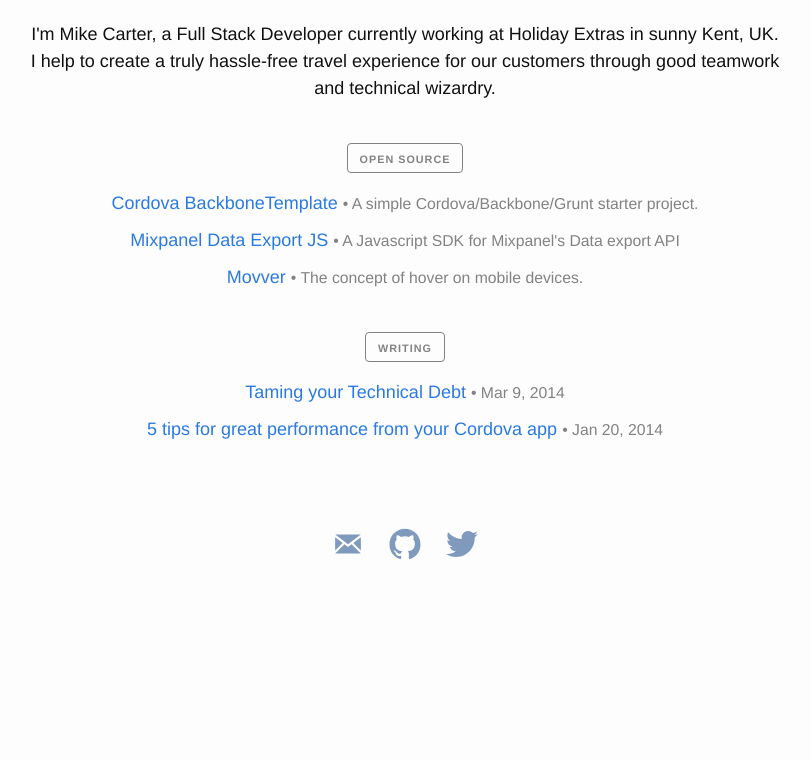
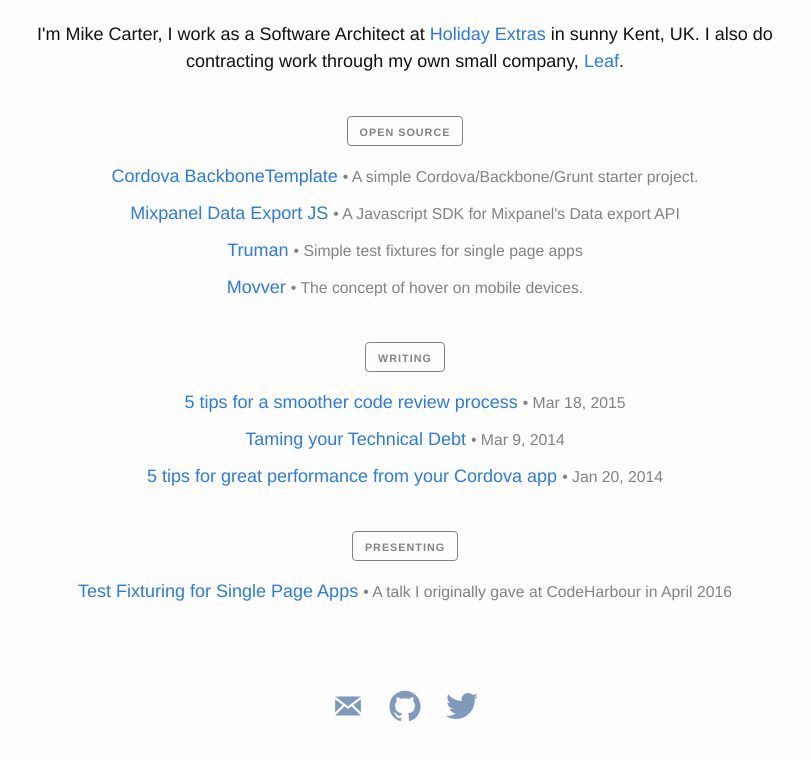
Before and after one commit to michaelcarter/website, a Jekyll site: the page built from index.html, in a window 1280 px wide, cut to the strip 181-941 px from the top of the page. Shown: the whole strip, without its empty margins (235-1046 px from the left). Built offline with Jekyll 4.4.1, drawn with Linux system fonts in a browser that asks for light colours; before the commit the page ends 900 px from its top, so only the background shows below that.

Commit message:
Updated for April 2016

```diff
--- a/_config.yml
+++ b/_config.yml
@@ -1,9 +1,12 @@
 # Site settings
-title: Mike Carter &bull; Full Stack Developer
+title: Mike Carter &bull; Software Architect
 email: mike@mcarter.me
-description: > # this means to ignore newlines until "baseurl:"
-  I'm Mike Carter, a Full Stack Developer currently working at Holiday Extras in sunny Kent, UK.
-  I help to create a truly hassle-free travel experience for our customers through good teamwork and technical wizardry.
+description: >
+  I'm Mike Carter, I work as a Software Architect at Holiday Extras in sunny Kent, UK.
+  I also do contracting work through my own small company, Leaf.
+description_html: >
+  I'm Mike Carter, I work as a Software Architect at <a href="http://holidayextras.com">Holiday Extras</a> in sunny Kent, UK.
+  I also do contracting work through my own small company, <a href="http://www.weareleaf.com">Leaf</a>.
 baseurl: "" # the subpath of your site, e.g. /blog/
 url: "http://mcarter.me" # the base hostname & protocol for your site
 twitter_username: mcarterj
--- a/index.html
+++ b/index.html
@@ -6,7 +6,7 @@
     <div class="avatar-container text-center">
       <img class="avatar" src="http://www.gravatar.com/avatar/c37474003e2798e695e7cbbcff39b3d8?s=200" alt="Mike Carter" />
     </div>
-    <p class="text-center">{{ site.description }}</p>
+    <p class="text-center description">{{ site.description_html }}</p>
   </div>
 
   <div class="container text-center">
@@ -19,6 +19,10 @@
       <li>
         <a href="https://github.com/michaelcarter/mixpanel-data-export-js" alt="Mixpanel Data Export JS on Github">Mixpanel Data Export JS</a>
         <span class="meta">&bull; A Javascript SDK for Mixpanel's Data export API</span>
+      </li>
+      <li>
+        <a href="https://github.com/holidayextras/truman" alt="Truman on Github">Truman</a>
+        <span class="meta">&bull; Simple test fixtures for single page apps</span>
       </li>
       <li>
         <a href="http://mcarter.me/movver" alt="Movver">Movver</a>
@@ -38,4 +42,14 @@
       {% endfor %}
     </ul>
   </div>
+
+  <div class="container text-center">
+    <h2 class="bordered"><span class="bordered">Presenting</span></h2>
+    <ul class="list">
+      <li>
+        <a href="https://speakerdeck.com/michaelcarter/test-fixturing-for-single-page-apps" alt="Test Fixturing for Single Page Apps">Test Fixturing for Single Page Apps</a>
+        <span class="meta">&bull; A talk I originally gave at CodeHarbour in April 2016</span>
+      </li>
+    </ul>
+  </div>
 </div>
```
Also changed, not shown: _posts/2015-03-18-5-tips-for-a-smoother-code-review-process.markdown (added, +34 -0 lines), _sass/_layout.scss (line endings or trailing spaces).
